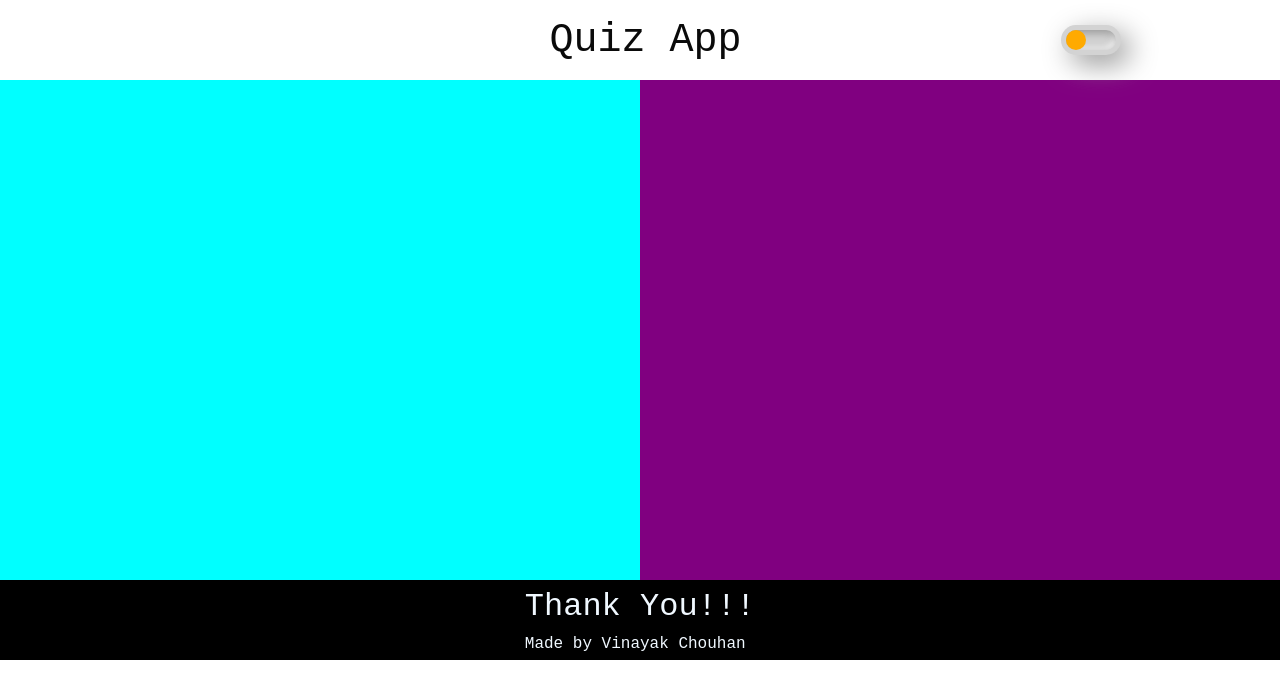
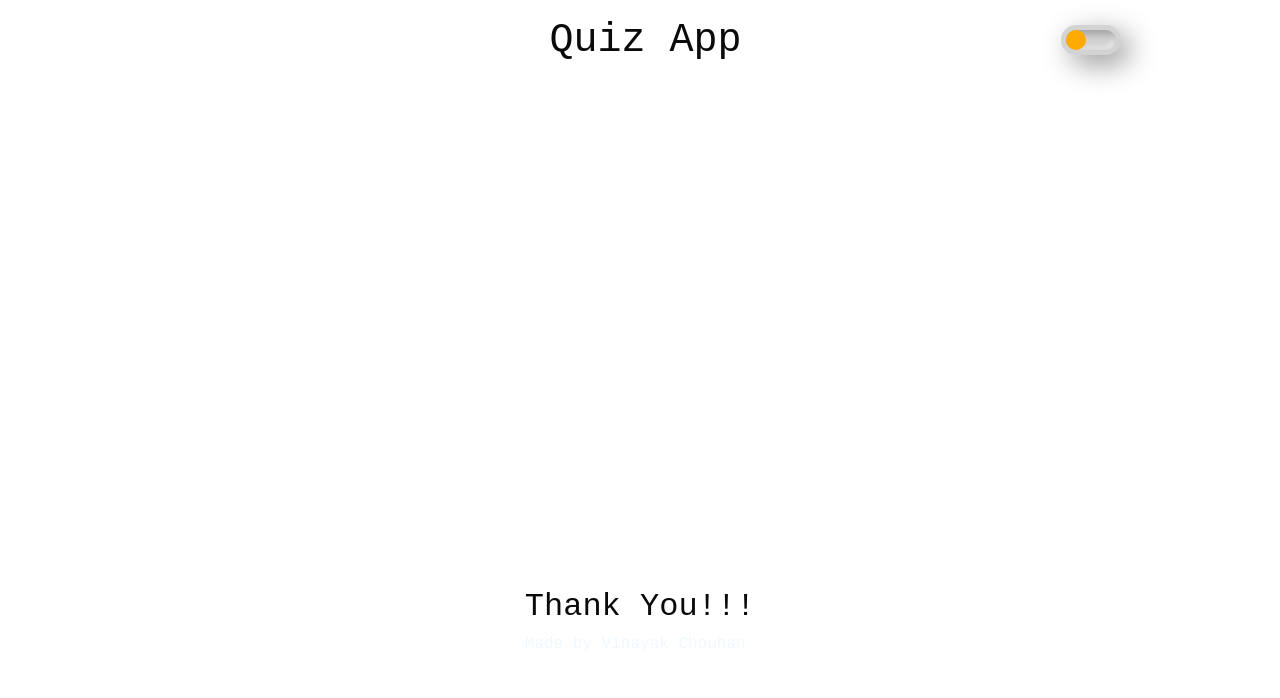
Before and after one commit to VinayakNPN/Quiz-App, a plain HTML site: page index.html in a window 1280 px wide. Drawn offline with Linux system fonts and the light colour scheme.

Commit message:
Light theme loaded

```diff
--- a/style.css
+++ b/style.css
@@ -117,13 +117,13 @@ input[type = "checkbox"] {
 } */
 
 #question-block {
-    background-color: aqua;
+    background-color: white;
     width: 50%;
     height: 500px;
 }
 
 #answer-block{
-    background-color: purple;
+    background-color: white;
     width: 100%;
     height: 500px;
     /* margin-left: 50%;
@@ -138,14 +138,14 @@ input[type = "checkbox"] {
 #Thanks-block{
     height: 80px;
     width: 100%;
-    background-color: black;
+    background-color: white;
     display: flex;
     justify-content: center;
     align-items: center;
 }
 
 #Thanks-block h1{
-    color: aliceblue;
+    color: #0A0A0A;
     font-family: 'Courier New', Courier, monospace;
     font-weight: 300;
     padding-bottom: 10px;
```
